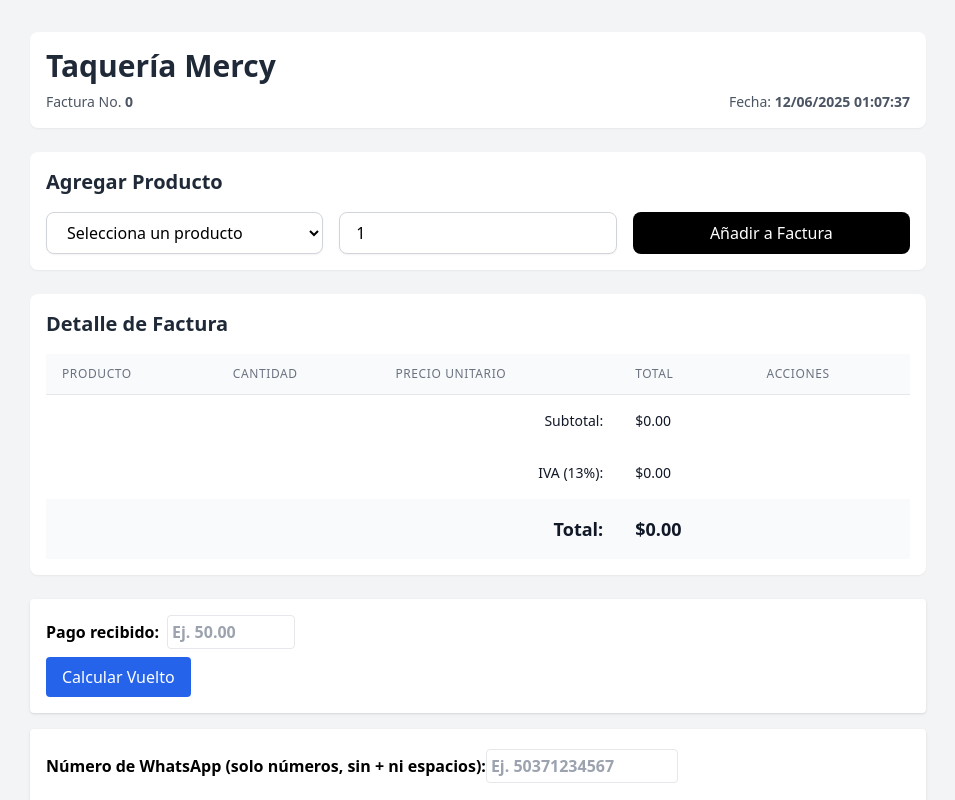
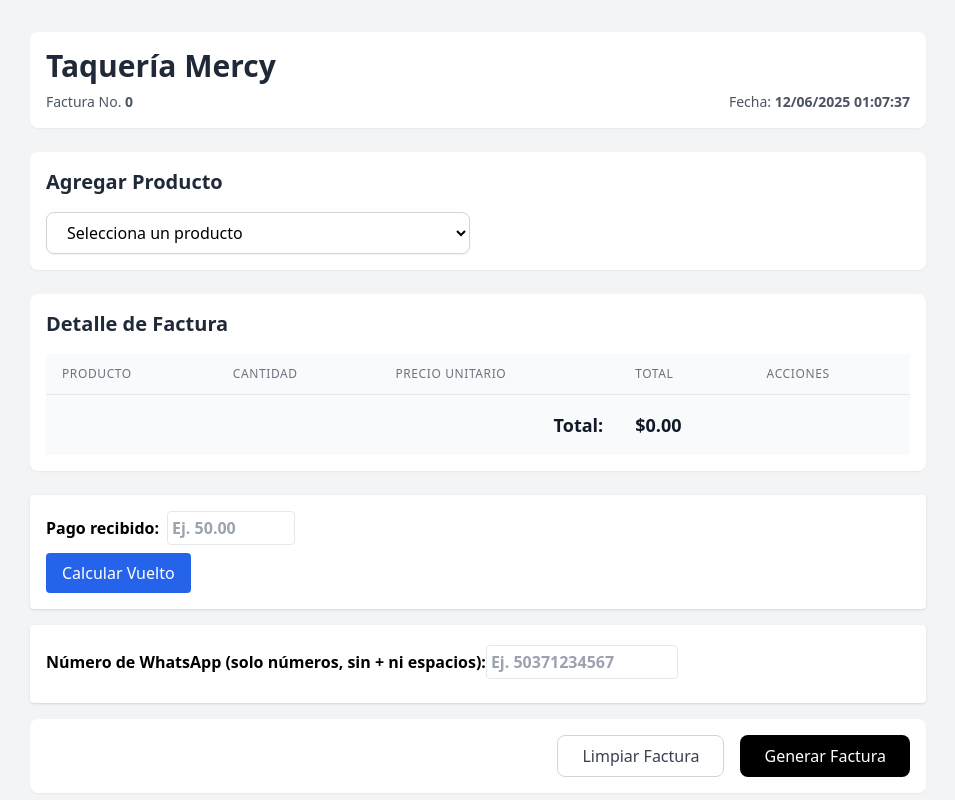
Before and after one commit to danielvll12/sistema-de-facturacion-electronica, a React (Create React App) app: page / in a window 1280 px wide. Shown: the top 800 px of the page, without its empty margins (162-1117 px from the left). Built offline with nearby package versions, Linux system fonts and the light colour scheme.

Commit message:
actualice

```diff
--- a/src/App.js
+++ b/src/App.js
@@ -25,9 +25,9 @@ const App = () => {
 
   const [invoiceNumber, setInvoiceNumber] = useState(0);
   const taqueriaName = "Taquería Mercy";
+  const taqueriaAddress = "3era calle oriente 6 av. norte, media cuadra arriba de CAESS, Cojutepeque, Cuscatlán";
   const [currentDateTime, setCurrentDateTime] = useState(formatDateTime(new Date()));
 
-  // Nuevo estado para el pago, vuelto y número WhatsApp
   const [paymentAmount, setPaymentAmount] = useState('');
   const [change, setChange] = useState(null);
   const [whatsappNumber, setWhatsappNumber] = useState('');
@@ -43,10 +43,8 @@ const App = () => {
     localStorage.setItem('invoiceItems', JSON.stringify(invoiceItems));
   }, [invoiceItems]);
 
-  // Calcula subtotal para usarlo en el cálculo de vuelto
   const subtotal = invoiceItems.reduce((acc, item) => acc + item.quantity * item.price, 0);
-  const iva = subtotal * 0.13;
-  const total = subtotal + iva;
+  const total = subtotal;
 
   const handleAddProduct = (product) => {
     setInvoiceItems(prevItems => {
@@ -80,8 +78,9 @@ const App = () => {
     doc.setFontSize(18);
     doc.text(taqueriaName, 14, 20);
     doc.setFontSize(12);
-    doc.text(`Factura No: ${invoiceNumber}`, 14, 30);
-    doc.text(`Fecha y Hora: ${currentDateTime}`, 14, 36);
+    doc.text(`Dirección: ${taqueriaAddress}`, 14, 26);
+    doc.text(`Factura No: ${invoiceNumber}`, 14, 36);
+    doc.text(`Fecha y Hora: ${currentDateTime}`, 14, 42);
 
     const tableData = invoiceItems.map(item => [
       item.name,
@@ -91,17 +90,21 @@ const App = () => {
     ]);
 
     autoTable(doc, {
-      startY: 45,
+      startY: 50,
       head: [['Producto', 'Cantidad', 'Precio Unitario', 'Total']],
       body: tableData,
     });
 
     const finalY = doc.lastAutoTable.finalY + 10;
     doc.text(`Subtotal: $${subtotal.toFixed(2)}`, 14, finalY);
-    doc.text(`IVA (13%): $${iva.toFixed(2)}`, 14, finalY + 6);
-    doc.text(`Total a Pagar: $${total.toFixed(2)}`, 14, finalY + 12);
-    doc.text(`Pago Recibido: $${Number(paymentAmount).toFixed(2)}`, 14, finalY + 18);
-    doc.text(`Vuelto: $${change !== null ? change.toFixed(2) : '0.00'}`, 14, finalY + 24);
+    doc.text(`Total a Pagar: $${total.toFixed(2)}`, 14, finalY + 6);
+    doc.text(`Pago Recibido: $${Number(paymentAmount).toFixed(2)}`, 14, finalY + 12);
+    doc.text(`Vuelto: $${change !== null ? change.toFixed(2) : '0.00'}`, 14, finalY + 18);
+
+    // Mensajes de agradecimiento y "Vuelva pronto"
+    doc.setFontSize(14);
+    doc.text("¡Gracias por su compra!", 14, finalY + 28);
+    doc.text("¡Vuelva pronto!", 14, finalY + 36);
 
     doc.save(`Factura-${invoiceNumber}.pdf`);
 
@@ -131,7 +134,6 @@ const App = () => {
     setChange(pago - total);
   };
 
-  // Función para enviar factura por WhatsApp usando número ingresado
   const handleSendWhatsApp = () => {
     if (invoiceItems.length === 0) {
       alert('No hay productos en la factura para enviar.');
@@ -149,12 +151,12 @@ const App = () => {
     }
 
     const doc = new jsPDF();
-
     doc.setFontSize(18);
     doc.text(taqueriaName, 14, 20);
     doc.setFontSize(12);
-    doc.text(`Factura No: ${invoiceNumber}`, 14, 30);
-    doc.text(`Fecha y Hora: ${currentDateTime}`, 14, 36);
+    doc.text(`Dirección: ${taqueriaAddress}`, 14, 26);
+    doc.text(`Factura No: ${invoiceNumber}`, 14, 36);
+    doc.text(`Fecha y Hora: ${currentDateTime}`, 14, 42);
 
     const tableData = invoiceItems.map(item => [
       item.name,
@@ -164,43 +166,39 @@ const App = () => {
     ]);
 
     autoTable(doc, {
-      startY: 45,
+      startY: 50,
       head: [['Producto', 'Cantidad', 'Precio Unitario', 'Total']],
       body: tableData,
     });
 
     const finalY = doc.lastAutoTable.finalY + 10;
     doc.text(`Subtotal: $${subtotal.toFixed(2)}`, 14, finalY);
-    doc.text(`IVA (13%): $${iva.toFixed(2)}`, 14, finalY + 6);
-    doc.text(`Total a Pagar: $${total.toFixed(2)}`, 14, finalY + 12);
-    doc.text(`Pago Recibido: $${Number(paymentAmount).toFixed(2)}`, 14, finalY + 18);
-    doc.text(`Vuelto: $${change !== null ? change.toFixed(2) : '0.00'}`, 14, finalY + 24);
+    doc.text(`Total a Pagar: $${total.toFixed(2)}`, 14, finalY + 6);
+    doc.text(`Pago Recibido: $${Number(paymentAmount).toFixed(2)}`, 14, finalY + 12);
+    doc.text(`Vuelto: $${change !== null ? change.toFixed(2) : '0.00'}`, 14, finalY + 18);
+    doc.setFontSize(14);
+    doc.text("¡Gracias por su compra!", 14, finalY + 28);
+    doc.text("¡Vuelva pronto!", 14, finalY + 36);
 
-    // Generar Blob y URL temporal para compartir
     const pdfBlob = doc.output('blob');
     const pdfUrl = URL.createObjectURL(pdfBlob);
 
-    // Armar mensaje
     let message = `*Factura No:* ${invoiceNumber}\n`;
-    message += `*Fecha y Hora:* ${currentDateTime}\n\n`;
+    message += `*Fecha y Hora:* ${currentDateTime}\n`;
+    message += `*Dirección:* ${taqueriaAddress}\n\n`;
     message += `Productos:\n`;
     invoiceItems.forEach(item => {
       message += `- ${item.name} x${item.quantity} = $${(item.quantity * item.price).toFixed(2)}\n`;
     });
     message += `\nSubtotal: $${subtotal.toFixed(2)}\n`;
-    message += `IVA (13%): $${iva.toFixed(2)}\n`;
     message += `Total: $${total.toFixed(2)}\n`;
     message += `Pago recibido: $${Number(paymentAmount).toFixed(2)}\n`;
     message += `Vuelto: $${change !== null ? change.toFixed(2) : '0.00'}\n\n`;
-
+    message += "¡Gracias por su compra!\n¡Vuelva pronto!";
 
     const encodedMessage = encodeURIComponent(message);
-    // Usar el número para abrir chat directo
     const whatsappUrl = `https://wa.me/${whatsappNumber}?text=${encodedMessage}`;
     window.open(whatsappUrl, '_blank');
-
-    // Limpiar URL temporal después de 1 minuto
-
   };
 
   return (
@@ -214,7 +212,6 @@ const App = () => {
         <ProductSelector onAddProduct={handleAddProduct} />
         <InvoiceTable items={invoiceItems} onRemoveItem={handleRemoveItem} />
 
-        {/* Campo para pago y botón para calcular vuelto */}
         <div className="my-4 p-4 bg-white rounded shadow">
           <label className="block mb-2 font-semibold">
             Pago recibido:
@@ -242,7 +239,6 @@ const App = () => {
           )}
         </div>
 
-        {/* Campo para ingresar número de WhatsApp */}
         <div className="my-4 p-4 bg-white rounded shadow">
           <label className="block mb-2 font-semibold">
             Número de WhatsApp (solo números, sin + ni espacios):
@@ -261,7 +257,6 @@ const App = () => {
           onClearInvoice={handleClearInvoice}
         />
 
-        {/* Botón para enviar factura por WhatsApp */}
         <div className="mt-4">
           <button
             onClick={handleSendWhatsApp}
--- a/src/components/InvoiceTable.js
+++ b/src/components/InvoiceTable.js
@@ -4,9 +4,7 @@ import { Trash2 } from 'lucide-react';
 
 const InvoiceTable = ({ items, onRemoveItem }) => {
   const subtotal = items.reduce((sum, item) => sum + (item.price * item.quantity), 0);
-  const taxRate = 0.13;
-  const taxAmount = subtotal * taxRate;
-  const total = subtotal + taxAmount;
+  const total = subtotal; // Total ahora es igual al subtotal, sin IVA
 
   return (
     <div className="bg-white rounded-lg shadow-sm p-4 mb-6">
@@ -43,16 +41,6 @@ const InvoiceTable = ({ items, onRemoveItem }) => {
             ))}
           </tbody>
           <tfoot>
-            <tr>
-              <td colSpan="3" className="px-4 py-4 text-right text-sm font-medium text-gray-900">Subtotal:</td>
-              <td className="px-4 py-4 whitespace-nowrap text-sm text-gray-900">{formatCurrency(subtotal)}</td>
-              <td></td>
-            </tr>
-            <tr>
-              <td colSpan="3" className="px-4 py-4 text-right text-sm font-medium text-gray-900">IVA (13%):</td>
-              <td className="px-4 py-4 whitespace-nowrap text-sm text-gray-900">{formatCurrency(taxAmount)}</td>
-              <td></td>
-            </tr>
             <tr className="bg-gray-50">
               <td colSpan="3" className="px-4 py-4 text-right text-lg font-bold text-gray-900">Total:</td>
               <td className="px-4 py-4 whitespace-nowrap text-lg font-bold text-gray-900">{formatCurrency(total)}</td>
--- a/src/components/ProductSelector.js
+++ b/src/components/ProductSelector.js
@@ -4,15 +4,13 @@ import { formatCurrency } from '../utils/formatters';
 
 const ProductSelector = ({ onAddProduct }) => {
   const [selectedProduct, setSelectedProduct] = useState('');
-  const [quantity, setQuantity] = useState(1);
 
-  const handleAdd = () => {
-    if (selectedProduct && quantity > 0) {
-      const product = taqueriaProducts.find(p => p.id === selectedProduct);
+  const handleSelect = (productId) => {
+    if (productId) {
+      const product = taqueriaProducts.find(p => p.id === productId);
       if (product) {
-        onAddProduct({ ...product, quantity: parseInt(quantity, 10) });
-        setSelectedProduct('');
-        setQuantity(1);
+        onAddProduct({ ...product, quantity: 1 });
+        setSelectedProduct(''); // Reinicia la selección después de agregar
       }
     }
   };
@@ -20,11 +18,11 @@ const ProductSelector = ({ onAddProduct }) => {
   return (
     <div className="p-4 bg-white rounded-lg shadow-sm mb-6">
       <h2 className="text-xl font-semibold text-gray-800 mb-4">Agregar Producto</h2>
-      <div className="grid grid-cols-1 md:grid-cols-3 gap-4">
+      <div className="grid grid-cols-1 md:grid-cols-2 gap-4">
         <select
           className="w-full px-4 py-2 bg-white border border-gray-300 rounded-lg shadow-sm focus:outline-none focus:ring-2 focus:ring-black transition"
           value={selectedProduct}
-          onChange={(e) => setSelectedProduct(e.target.value)}
+          onChange={(e) => handleSelect(e.target.value)}
         >
           <option value="">Selecciona un producto</option>
           {taqueriaProducts.map(product => (
@@ -33,20 +31,6 @@ const ProductSelector = ({ onAddProduct }) => {
             </option>
           ))}
         </select>
-        <input
-          type="number"
-          placeholder="Cantidad"
-          className="w-full px-4 py-2 bg-white border border-gray-300 rounded-lg shadow-sm focus:outline-none focus:ring-2 focus:ring-black transition"
-          value={quantity}
-          onChange={(e) => setQuantity(e.target.value)}
-          min="1"
-        />
-        <button
-          onClick={handleAdd}
-          className="w-full bg-black text-white py-2 rounded-lg hover:bg-gray-800 transition-colors"
-        >
-          Añadir a Factura
-        </button>
       </div>
     </div>
   );
```
